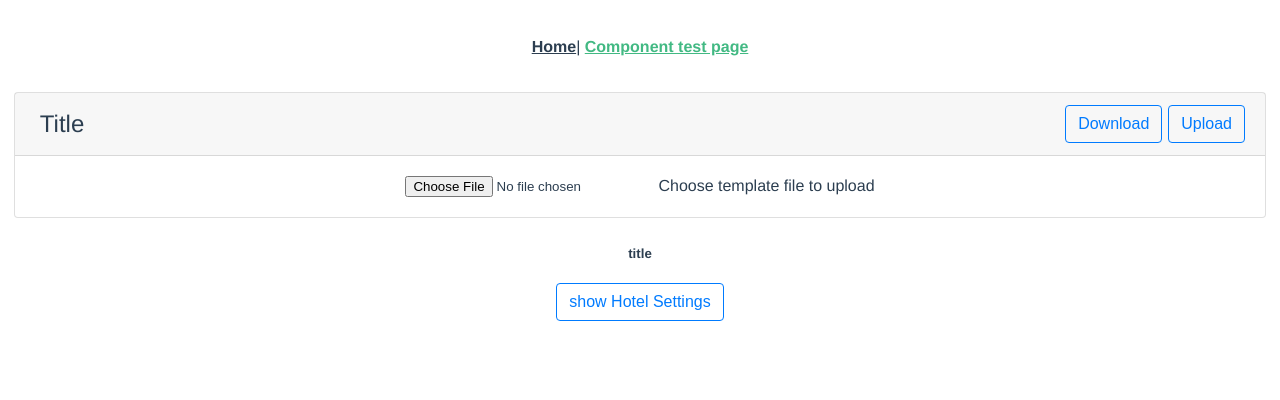
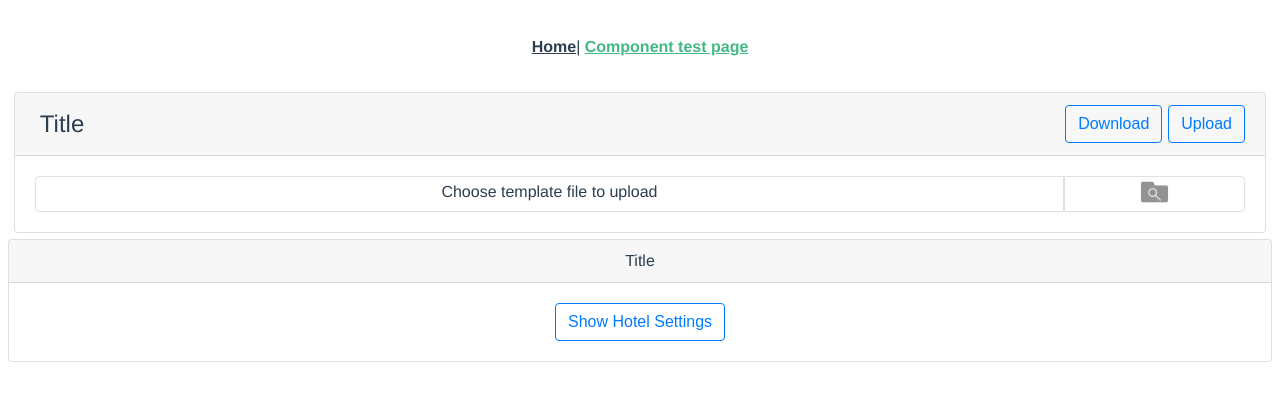
Before and after one commit to kumcp/vue-server-dev-prod, a Vue app: page /#/component-test in a window 1280 px wide. Shown: the top 400 px of the page. Built offline with nearby package versions, Linux system fonts and the light colour scheme.

Commit message:
removee bootstrap

```diff
--- a/client/components/HotelSettings/HotelSearchBar.vue
+++ b/client/components/HotelSettings/HotelSearchBar.vue
@@ -51,7 +51,9 @@ import ColorButton from '../Input/ColorButton.vue';
 
 export default {
     name: 'hotelSearchBar',
-    components: [ColorButton],
+    components: {
+        ColorButton
+    },
     props: {
         hotelList: {
             type: [Array],
--- a/client/components/HotelSettingsBoxButton.vue
+++ b/client/components/HotelSettingsBoxButton.vue
@@ -1,12 +1,11 @@
 <template>
     <div class="component-box">
-        <div class="card">
-            <div class="card-header">
-                <h5 class="card-title">{{ title || 'Title' }}</h5>
-                <div class="card-header-button"></div>
-            </div>
+        <card-layout>
+            <template v-slot:card-header>
+                <div class="card-title">{{ title }}</div>
+            </template>
 
-            <div class="card-body">
+            <template v-slot:card-body>
                 <!-- Button to trigger box -->
                 <color-button type="button" class="btn btn-outline-primary" @click="buttonClicked">
                     {{ buttonText || 'show Hotel Settings Box' }}
@@ -21,19 +20,21 @@
                     @backPreviousPage="backClicked"
                     @applied="applyHotelSettings"
                 ></hotel-settings-box>
-            </div>
-        </div>
+            </template>
+        </card-layout>
     </div>
 </template>
 
 <script>
 import HotelSettingsBox from './HotelSettingsBox.vue';
 import ColorButton from './Input/ColorButton.vue';
+import CardLayout from './ComponentLayout/CardLayout.vue';
 
 export default {
     components: {
         HotelSettingsBox,
-        ColorButton
+        ColorButton,
+        CardLayout
     },
     props: {
         hotelList: {
@@ -78,14 +79,28 @@ export default {
 
                 return { name: 'destinationhotel' };
             }
+        },
+        title: {
+            type: String,
+            require: false,
+            default: () => {
+                console.error('HotelSettingsBoxButton: Missing title. Generated default');
+                return 'Title';
+            }
+        },
+        buttonText: {
+            type: String,
+            require: false,
+            default: () => {
+                console.error('HotelSettingsBoxButton: Missing buttonText. Generated default');
+                return 'Show Hotel Settings';
+            }
         }
     },
 
     data() {
         return {
-            showHotelSettingBox: false,
-            buttonText: 'show Hotel Settings',
-            title: 'title'
+            showHotelSettingBox: false
         };
     },
     methods: {
--- a/client/components/Input/FileInput.vue
+++ b/client/components/Input/FileInput.vue
@@ -1,18 +1,20 @@
 <template>
     <div class="file-input">
-        <div class="input-group mb-3">
-            <div class="custom-file">
         <input
             type="file"
-                    class="custom-file-input"
+            :id="fileId"
+            class="file-input"
             aria-describedby="inputFile"
             @change="handleFileSelected"
         />
-                <label class="custom-file-label">{{
-                    placeholder || 'Choose template file to upload'
-                }}</label>
+        <label :for="fileId">
+            <div class="file-input-placeholder">
+                {{ placeholder || 'Choose template file to upload' }}
             </div>
+            <div class="file-input-icon">
+                <img src="../../assets/folder_search.png" width="30px" height="30px" />
             </div>
+        </label>
     </div>
 </template>
 
@@ -27,8 +29,16 @@ export default {
         //     }
         // },
         fileId: {
-            type: [String],
-            required: true
+            type: String,
+            required: false,
+            default() {
+                return new Date().getTime();
+            }
+        },
+        browseIcon: {
+            type: String,
+            require: false,
+            default: '../../assets/folder_search.png'
         }
     },
     data() {
@@ -57,4 +67,35 @@ export default {
 };
 </script>
 
-<style scoped></style>
+<style scoped>
+.file-input-placeholder {
+    border: 1px solid #e0e0e0;
+    padding: 0.375em;
+    width: 85%;
+    float: left;
+    border-top-left-radius: 0.25em;
+    border-bottom-left-radius: 0.25em;
+}
+
+.file-input input {
+    display: none;
+}
+
+.file-input label {
+    display: flex;
+}
+
+.file-input-icon {
+    float: right;
+    width: 15%;
+    border: 1px solid #e0e0e0;
+    border-top-right-radius: 0.25em;
+    border-bottom-right-radius: 0.25em;
+    transition: 0.3s;
+}
+
+.file-input-icon:hover {
+    background-color: #e0e0e077;
+    transition: 0.3s;
+}
+</style>
```
Also changed, not shown: client/assets/folder_search.png (added). Lines whose indentation alone changed are shown as unchanged.
